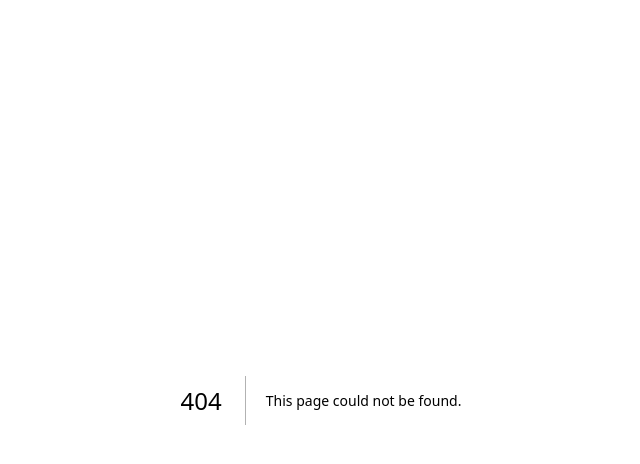
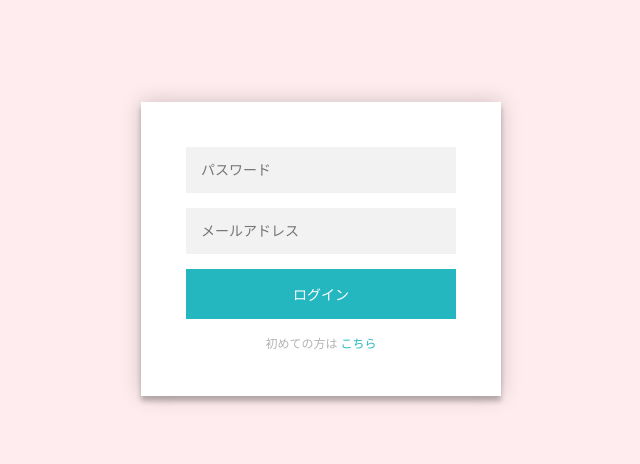
Before and after one commit to LoliGothic/XB-map-view, a Next.js app: page /Login in a window 1280 px wide. Before the commit this address had no page. Shown: the top 464 px of the page, without its empty margins (319-959 px from the left). Built offline with nearby package versions, Linux system fonts and the light colour scheme.

Commit message:
Fix ファイル名をindex，HomeからLoginに変更

```diff
--- /dev/null
+++ b/src/pages/Login.js
@@ -0,0 +1,114 @@
+import { useEffect, useRef} from "react";
+import { useRouter } from 'next/router'
+import Link from "next/link";
+import $ from "jquery";
+import axios from "axios";
+import styles from "../styles/Login.module.css";
+
+export default function Login() {
+  const router = useRouter();
+  const name = useRef(null);
+  const signupPassword = useRef(null);
+  const signupEmail = useRef(null);
+  const loginPassword = useRef(null);
+  const loginEmail = useRef(null);
+
+  // ログイン画面に遷移した時はlocalStorageをすべて削除する
+  useEffect(() => {
+    localStorage.clear();
+  },[])
+
+  function switching() {
+    // signupとlogin画面を切り替え
+    $("form").animate({ height: "toggle", opacity: "toggle" }, "slow");
+
+    // inputを全部クリア
+    name.current.value = "";
+    signupPassword.current.value = "";
+    signupEmail.current.value = "";
+    loginPassword.current.value = "";
+    loginEmail.current.value = "";
+  };
+
+  function postNewaccountData(e) {
+    // ページがリロードする処理を無効化する
+    e.preventDefault();
+
+    // json形式でバックエンドにname,password,emailをpostする
+    axios
+      .post(process.env.NEXT_PUBLIC_BACKEND_API_URL + "signup", {
+        name: name.current.value,
+        password: signupPassword.current.value,
+        email: signupEmail.current.value
+      })
+      .then((res) => {
+        alert("正常に登録されました");
+      })
+      .catch((err) => {
+        alert(err.response.data);
+      })
+      .finally(() => {
+        name.current.value = "";
+        signupPassword.current.value = "";
+        signupEmail.current.value = "";
+      })
+  }
+
+  function postAccountData(e) {
+    // ページがリロードする処理を無効化する
+    e.preventDefault();
+
+    // json形式でバックエンドにpassword,emailをpostする
+    axios
+      .post(process.env.NEXT_PUBLIC_BACKEND_API_URL + "login", {
+        password: loginPassword.current.value,
+        email: loginEmail.current.value
+      })
+      .then((res) => {
+        router.push({pathname: "/"});
+
+        // localStorageにemailとpasswordを保存
+        localStorage.setItem("identity", res.data.Email);
+        localStorage.setItem("session", res.data.Password);
+      })
+      .catch((err) => {
+        alert(err.response.data);
+      })
+      .finally(() => {
+        loginPassword.current.value = "";
+        loginEmail.current.value = "";
+       })
+  }
+
+  return (
+    <div className={styles.body}>
+      <div className={styles["login-page"]}>
+        <div className={styles.form}>
+          <form method="post" className={styles["register-form"]} onSubmit={postNewaccountData}>
+            <input type="text" placeholder="ユーザー名" ref={name} required />
+            <input type="password" placeholder="パスワード" ref={signupPassword} minLength="6" required />
+            <input type="email" placeholder="メールアドレス" ref={signupEmail} required />
+            <button>アカウント作成</button>
+            <p className={styles.message}>
+              すでにアカウントをお持ちの方は{" "}
+              <Link href="#" onClick={switching}>
+                こちら
+              </Link>
+            </p>
+          </form>
+          <form method="post" onSubmit={postAccountData}>
+            <input type="password" placeholder="パスワード" ref={loginPassword} required />
+            <input type="email" placeholder="メールアドレス" ref={loginEmail} required />
+            <button>ログイン</button>
+            <p className={styles.message}>
+              初めての方は{" "}
+              <Link href="#" onClick={switching}>
+                こちら
+              </Link>
+            </p>
+          </form>
+        </div>
+      </div>
+    </div>
+  );
+}
--- /dev/null
+++ b/src/styles/Login.module.css
@@ -0,0 +1,64 @@
+@import url(https://fonts.googleapis.com/css?family=Roboto:300);
+
+.body {
+  width: 100vw;
+  height: 100vh;
+  background: rgb(255,192,203,0.3);
+  font-family: "Roboto", sans-serif;
+  -webkit-font-smoothing: antialiased;
+  -moz-osx-font-smoothing: grayscale;
+}
+.login-page {
+  width: 360px;
+  padding: 8% 0 0 0; /*ログイン画面の上側の余白を決めている*/
+  margin: auto;
+}
+.form {
+  position: relative;
+  z-index: 1;
+  background: #FFFFFF;
+  width: 360px;
+  margin: 0 auto 100px;
+  padding: 45px;
+  text-align: center;
+  box-shadow: 0 0 20px 0 rgba(0, 0, 0, 0.2), 0 5px 5px 0 rgba(0, 0, 0, 0.24);
+}
+.form input {
+  font-family: "Roboto", sans-serif;
+  outline: 0;
+  background: #f2f2f2;
+  width: 100%;
+  border: 0;
+  margin: 0 0 15px;
+  padding: 15px;
+  box-sizing: border-box;
+  font-size: 14px;
+}
+.form button {
+  font-family: "Roboto", sans-serif;
+  text-transform: uppercase;
+  outline: 0;
+  background: #25b7c0;
+  width: 100%;
+  border: 0;
+  padding: 15px;
+  color: #FFFFFF;
+  font-size: 14px;
+  -webkit-transition: all 0.3 ease;
+  transition: all 0.3 ease;
+}
+.form button:hover,.form button:active,.form button:focus {
+  background: #009b9f;
+}
+.form .message {
+  margin: 15px 0 0;
+  color: #b3b3b3;
+  font-size: 12px;
+}
+.form .message a {
+  color: #25b7c0;
+  text-decoration: none;
+}
+.form .register-form {
+  display: none;
+}
```
